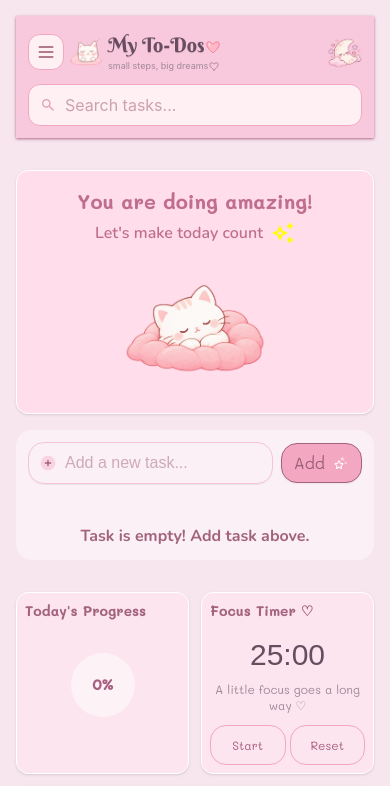
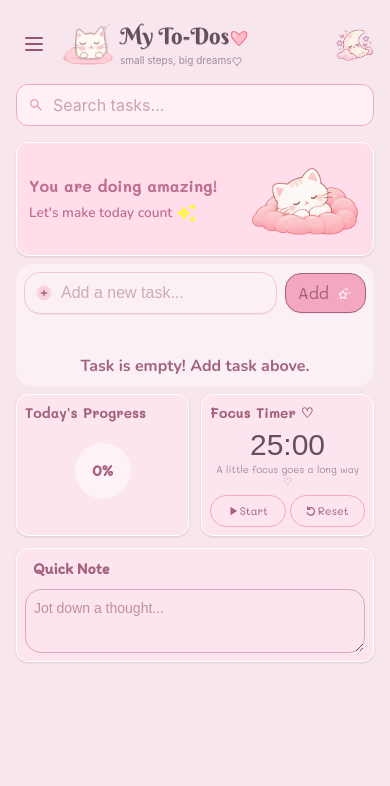
Before and after one commit to dreamiegenie/TO_DO-List, a React (Vite) app: page / in a window 390 px wide. Shown: the top 786 px of the page. Built offline with nearby package versions, Linux system fonts and the light colour scheme; a web font is replaced by a local one.

Commit message:
style: refine mobile layout to match the reference
Keep greeting text beside the kitty, place progress and timer side by side, and make Quick Note full width. Keep task timestamps and Remove controls readable on small screens.

```diff
--- a/src/FocusTimer.jsx
+++ b/src/FocusTimer.jsx
@@ -30,20 +30,20 @@ export function FocusTimer() {
     }
 
     const buttonStyle =
-        "min-h-10 min-w-0 flex-1 text-xs text-[#A85F80] border border-[#F4A7C1] font-mali p-1 rounded-2xl flex items-center justify-center hover:bg-[#A85F80] hover:text-white cursor-pointer duration-300 lg:min-h-0 lg:gap-2 lg:p-2 lg:text-sm lg:@min-[220px]:flex-none lg:@min-[220px]:px-5 lg:@min-[220px]:text-base";
+        "min-h-8 min-w-0 flex-1 gap-0.5 text-[11px] text-[#A85F80] border border-[#F4A7C1] font-mali p-1 rounded-2xl flex items-center justify-center hover:bg-[#A85F80] hover:text-white cursor-pointer transition-colors duration-300 lg:min-h-0 lg:gap-2 lg:p-2 lg:text-sm lg:@min-[220px]:flex-none lg:@min-[220px]:px-5 lg:@min-[220px]:text-base";
 
     return (
-        <div className="flex min-w-0 flex-col items-center gap-3 pt-4 lg:gap-5 lg:p-2 lg:@min-[220px]:p-5">
+        <div className="flex min-w-0 flex-col items-center gap-2 pt-1 lg:gap-5 lg:p-2 lg:@min-[220px]:p-5">
 
-            <div className="flex min-w-0 flex-col items-center gap-2">
+            <div className="flex min-w-0 flex-col items-center lg:gap-2">
 
 
-                <p className="font-gummy text-3xl text-[#684D60] sm:text-4xl lg:@min-[220px]:text-5xl">
+                <p className="font-gummy text-3xl text-[#684D60] lg:text-4xl lg:@min-[220px]:text-5xl">
                     {String(minutes).padStart(2, "0")}:
                     {String(seconds).padStart(2, "0")}
                 </p>
 
-                <p className="font-mali text-center text-xs text-[#A18A98] lg:text-left">
+                <p className="font-mali text-center text-[10px] leading-3 text-[#A18A98] lg:text-left lg:text-xs lg:leading-4">
                     {secondsLeft === 0
                         ? "Session complete! 🌸"
                         : isRunning
@@ -64,6 +64,11 @@ export function FocusTimer() {
                         setIsRunning(prev => !prev);
                     }}
                 >
+                    <svg aria-hidden="true" viewBox="0 0 12 12" className="size-2.5 shrink-0 fill-current lg:hidden">
+                        {isRunning
+                            ? <path d="M2 1h3v10H2zm5 0h3v10H7z" />
+                            : <path d="m3 1 8 5-8 5z" />}
+                    </svg>
                     {isRunning ? "Pause" : "Start"}
                 </button>
 
@@ -71,6 +76,9 @@ export function FocusTimer() {
                     type="button"
                     className={buttonStyle}
                     onClick={handleReset}>
+                    <svg aria-hidden="true" viewBox="0 0 12 12" className="size-2.5 shrink-0 fill-none stroke-current lg:hidden" strokeWidth="1.5" strokeLinecap="round" strokeLinejoin="round">
+                        <path d="M2 4a4.5 4.5 0 1 1-.5 4M2 1v3h3" />
+                    </svg>
                     Reset
                 </button>
 
--- a/src/Greetings.jsx
+++ b/src/Greetings.jsx
@@ -5,19 +5,19 @@ export function Greetings (){
 
     return(
         <>
-            <div className="border border-white shadow rounded-xl bg-[#FFDDEB] m-4  ">
+            <div className="border border-white shadow rounded-xl bg-[#FFDDEB] mx-4 mt-4 mb-2 lg:mb-4">
 
-                <div className='flex min-w-0 flex-col items-center justify-evenly gap-2 p-4 text-center sm:flex-row sm:text-left lg:gap-0 lg:p-0'>
+                <div className='grid h-24 min-w-0 grid-cols-[minmax(0,1fr)_34%] items-center gap-2 px-3 text-left min-[375px]:h-28 sm:h-40 sm:px-4 lg:flex lg:h-auto lg:justify-evenly lg:gap-0 lg:p-0'>
                     {/* <h2 className='text-pink-300 font-itim'>Tenderly</h2> */}
                     <div className='flex min-w-0 flex-col gap-1.5'>
-                        <span className="text-[#bf6f8d] text-xl font-bold font-mali lg:text-2xl">You are doing amazing!</span>
-                        <span className="text-[#bf6f8d] text-base font-semibold font-body flex items-center justify-center gap-2 sm:justify-start lg:text-xl">Let's make today count
+                        <span className="text-[#bf6f8d] text-[clamp(0.8rem,4.1vw,1.125rem)] leading-snug font-bold font-mali sm:text-xl lg:text-2xl">You are doing amazing!</span>
+                        <span className="text-[#bf6f8d] text-[clamp(0.7rem,3.5vw,1rem)] font-semibold font-body flex items-center gap-1 lg:gap-2 lg:text-xl">Let's make today count
                             <svg xmlns="http://www.w3.org/2000/svg" width="1.5em" height="1.5em" className="shrink-0" viewBox="0 0 24 24"><title>stars-outline</title><path fill="#FFFF00"
                             d="m9 4l2.5 5.5L17 12l-5.5 2.5L9 20l-2.5-5.5L1 12l5.5-2.5zm0 4.83L8 11l-2.17 1L8 13l1 2.17L10 13l2.17-1L10 11zM19 9l-1.26-2.74L15 5l2.74-1.25L19
                             1l1.25 2.75L23 5l-2.75 1.26zm0 14l-1.26-2.74L15 19l2.74-1.25L19 15l1.25 2.75L23 19l-2.75 1.26z"/></svg>
                         </span>
                     </div>
-                <img src={mainKitty} alt='a transparent png of a sleeping kitty' width={200} className="w-36 max-w-full shrink-0 lg:w-[200px]" />
+                <img src={mainKitty} alt='a transparent png of a sleeping kitty' width={200} className="h-24 w-full max-w-full justify-self-end object-contain min-[375px]:h-28 sm:h-40 lg:h-auto lg:w-[200px] lg:shrink-0" />
                 </div>
             </div>
 
--- a/src/Navigation.jsx
+++ b/src/Navigation.jsx
@@ -14,7 +14,7 @@ export function Navigation ({isMenuOpen, onToggleMenu, menuButtonRef, searchQuer
 
     return (
         <>
-            <nav aria-label="Main navigation" className="grid grid-cols-[auto_minmax(0,1fr)_auto] gap-x-1 gap-y-2 bg-[#F8C8DC] mrounded-[14px] p-3 m-4 items-center shadow shadow-[#B77996] lg:flex lg:justify-between lg:gap-0">
+            <nav aria-label="Main navigation" className="grid grid-cols-[auto_minmax(0,1fr)_auto] gap-x-2 gap-y-3 bg-transparent p-0 mx-4 mt-4 mb-0 items-center lg:m-4 lg:flex lg:justify-between lg:gap-0 lg:bg-[#F8C8DC] lg:p-3 lg:shadow lg:shadow-[#B77996]">
                 <button
                     ref={menuButtonRef}
                     type="button"
@@ -22,9 +22,9 @@ export function Navigation ({isMenuOpen, onToggleMenu, menuButtonRef, searchQuer
                     aria-expanded={isMenuOpen}
                     aria-controls="task-navigation"
                     onClick={onToggleMenu}
-                    className="flex size-9 shrink-0 items-center justify-center rounded-xl border border-[#F4A7C1] bg-[#FFF0F4] text-[#9a536e] lg:hidden"
+                    className="flex size-9 shrink-0 items-center justify-center rounded-xl text-[#9a536e] lg:hidden"
                 >
-                    <svg aria-hidden="true" width="20" height="20" viewBox="0 0 24 24" fill="none" stroke="currentColor" strokeWidth="2" strokeLinecap="round">
+                    <svg aria-hidden="true" width="24" height="24" viewBox="0 0 24 24" fill="none" stroke="currentColor" strokeWidth="2" strokeLinecap="round">
                         <path d={isMenuOpen ? "M6 6l12 12M6 18L18 6" : "M4 6h16M4 12h16M4 18h16"}/>
                     </svg>
                 </button>
@@ -32,10 +32,10 @@ export function Navigation ({isMenuOpen, onToggleMenu, menuButtonRef, searchQuer
 
 
                 <div className="flex min-w-0 items-center gap-1 lg:gap-2">
-                        <svg xmlns="http://www.w3.org/2000/svg" width="100" height="80" viewBox="0 0 260 215" fill="none" aria-hidden="true" className="h-12 w-9 shrink-0 overflow-visible sm:w-14 lg:h-20 lg:w-[100px]">
+                        <svg xmlns="http://www.w3.org/2000/svg" width="100" height="80" viewBox="0 0 260 215" fill="none" aria-hidden="true" className="h-14 w-10 shrink-0 overflow-visible min-[375px]:w-14 lg:h-20 lg:w-[100px]">
                             <ellipse cx="130" cy="174" rx="115" ry="30" fill="#F8B6C1"/>
                             <path d="M25 168Q18 146 45 141Q52 117 86 127Q107 113 129 133Q157 117 179 133Q217 126 225 153Q247 160 235 180Q218 200 173 198H73Q30 197 25 168Z" fill="#FFD1D8" stroke="#F5A5AF" strokeWidth="2.5"/>
-                            <path d="M75 148Q69 104 79 48Q83 35 103 51L117 65Q146 55 161 65L186 34Q199 21 205 48L211 102Q227 143 201 161Q183 178 141 178H111Q77 176 75 148Z" className="kitty-breathe" fill="#FFF9F6" stroke="#995F55" strokeWidth="3.5" strokeLineJoin="round"/>
+                            <path d="M75 148Q69 104 79 48Q83 35 103 51L117 65Q146 55 161 65L186 34Q199 21 205 48L211 102Q227 143 201 161Q183 178 141 178H111Q77 176 75 148Z" className="kitty-breathe" fill="#FFF9F6" stroke="#995F55" strokeWidth="3.5" strokeLinejoin="round"/>
                             <path d="M87 57L101 65L84 80Z M182 61L199 45L202 79Z" fill="#FFB6BE"/>
                             <path d="M92 104Q107 117 120 102 M158 101Q169 115 182 99"   className="kitty-eyes" stroke="#805047" strokeWidth="4.5" strokeLinecap="round"/>
                             <ellipse cx="104" cy="128" rx="14" ry="10" fill="#FBC4C8"/>
@@ -50,11 +50,11 @@ export function Navigation ({isMenuOpen, onToggleMenu, menuButtonRef, searchQuer
                             <text x="222" y="32" fontSize="17" fill="#D48FA8" fontWeight="bold">z</text></g>
                         </svg>
                 <div className="min-w-0">
-                    <h3 className="whitespace-nowrap text-[#684D60] font-heading text-xl text-shadow-2xs sm:text-3xl lg:text-4xl">My To-Dos
-                            <svg xmlns="http://www.w3.org/2000/svg" width="26" height="26" viewBox="0 0 32 32" fill="none" className="inline size-4 lg:size-[26px]">
-                            <path d="M16 28 C12 24 3.5 17.5 3.5 10.5 C3.5 4.5 10.5 3.5 16 11 C21.5 3.5 28.5 4.5 28.5 10.5 C28.5 17.5 20 24 16 28 Z" fill="#FFB9C9" stroke="#F47791" strokeWidth="1.8" strokeLineJoin="round"/>
+                    <h3 className="whitespace-nowrap text-[#684D60] font-heading text-[clamp(1.25rem,5.8vw,1.625rem)] text-shadow-2xs sm:text-3xl lg:text-4xl">My To-Dos
+                            <svg xmlns="http://www.w3.org/2000/svg" width="26" height="26" viewBox="0 0 32 32" fill="none" className="inline size-5 lg:size-[26px]">
+                            <path d="M16 28 C12 24 3.5 17.5 3.5 10.5 C3.5 4.5 10.5 3.5 16 11 C21.5 3.5 28.5 4.5 28.5 10.5 C28.5 17.5 20 24 16 28 Z" fill="#FFB9C9" stroke="#F47791" strokeWidth="1.8" strokeLinejoin="round"/>
                             <path d="M9 9 C8 11 8.5 13 9.5 14" stroke="#FFF0F4" strokeWidth="2" strokeLinecap="round" /></svg> </h3>
-                    <p className="font-bod whitespace-nowrap text-[#A18A98] text-[9px] flex items-center lg:mx-2.5 lg:text-xs">small steps, big dreams <svg xmlns="http://www.w3.org/2000/svg" width="20" height="20" viewBox="0 0 32 32" fill="none" className="inline size-3 shrink-0 lg:size-5"><path d="M16 27 C13.3 24.5 5 18.5 5 12 C5 6.5 12 5.5 16 11 C20 5.5 27 6.5 27 12 C27 18.5 18.7 24.5 16 27 Z" stroke="#af8398" strokeWidth="2.5" strokeLinecap="round" strokeLineJoin="round"/></svg></p>
+                    <p className="font-bod whitespace-nowrap text-[#A18A98] text-[10px] flex items-center lg:mx-2.5 lg:text-xs">small steps, big dreams <svg xmlns="http://www.w3.org/2000/svg" width="20" height="20" viewBox="0 0 32 32" fill="none" className="inline size-3 shrink-0 lg:size-5"><path d="M16 27 C13.3 24.5 5 18.5 5 12 C5 6.5 12 5.5 16 11 C20 5.5 27 6.5 27 12 C27 18.5 18.7 24.5 16 27 Z" stroke="#af8398" strokeWidth="2.5" strokeLinecap="round" strokeLinejoin="round"/></svg></p>
                 </div>
                 </div>
                 <div className="contents lg:flex lg:items-center lg:gap-8">
@@ -70,7 +70,7 @@ export function Navigation ({isMenuOpen, onToggleMenu, menuButtonRef, searchQuer
                         onChange={event => onSearchChange(event.target.value)}
                         className="w-full min-w-0 border border-[#F4A7C1] bg-[#FFF0F4] text-[#9a536e] py-2 pl-9 pr-2 rounded-xl focus:outline-none focus:ring-1 lg:w-auto lg:py-1"/>
                     </div>
-                    <button type="button" onClick={toggleButton} aria-label={darkMode ? "Switch to light mode" : "Switch to dark mode"} aria-pressed={darkMode} className="col-start-3 row-start-1 size-9 shrink-0 hover:-translate-y-1 transition-transform duration-300 lg:mx-4 lg:size-[50px]">
+                    <button type="button" onClick={toggleButton} aria-label={darkMode ? "Switch to light mode" : "Switch to dark mode"} aria-pressed={darkMode} className="col-start-3 row-start-1 size-10 shrink-0 hover:-translate-y-1 transition-transform duration-300 lg:mx-4 lg:size-[50px]">
                         { darkMode?  <img src={sun} alt="" width={50}/> :  <img src={moon} alt="" width={50} />}
                         </button>
                 </div>
--- a/src/TaskSection.jsx
+++ b/src/TaskSection.jsx
@@ -14,25 +14,28 @@ export function TaskSection({todoList, isSearching, newTasks,setNewTasks,handleS
 
     const listItems = todoList.map(todo => (
 
-        <li key={todo.id} className="bg-white rounded-3xl p-2 pt-4 border border-[#d392a7c7] shadow-xxs mb-2">
-            <div className="flex justify-between items-center gap-2 mx-1 lg:mx-4">
+        <li key={todo.id} className="bg-white rounded-xl p-2.5 border border-[#d392a7c7] shadow-xxs mb-2 lg:rounded-3xl lg:p-2 lg:pt-4">
+            <div className="flex justify-between items-center gap-2 lg:mx-4">
                 <div className="flex min-w-0 flex-1 items-center gap-2">
                     <input type="checkbox" aria-label={`Mark ${todo.task} as ${todo.completed ? 'incomplete' : 'complete'}`} checked={todo.completed} onChange={() => handleToggle(todo.id)} className="w-6 h-6 shrink-0 rounded-full appearance-none border-2 border-[#DAA3B8] bg-white checked:bg-[#F4A4C3] checked:border-[#F4A4C3] cursor-pointer transition-all duration-300 checked:after:content-['✓'] checked:after:text-white checked:after:flex checked:after:justify-center checked:after:items-center checked:after:text-sm"/>
-                    <span style={{textDecoration: todo.completed? "line-through ": "none" }} className="min-w-0 [overflow-wrap:anywhere] font-gummy text-[#a8637c]">{todo.task}</span>
+                    <div className="min-w-0 flex-1">
+                        <span style={{textDecoration: todo.completed? "line-through ": "none" }} className="block min-w-0 text-xs [overflow-wrap:anywhere] font-gummy text-[#a8637c] min-[375px]:text-sm lg:text-base">{todo.task}</span>
+                        <span className="mt-0.5 block text-[10px] font-itim text-[#eeb9cc] min-[375px]:text-xs lg:hidden">{getTaskTimestamp(todo)}</span>
+                    </div>
                 </div>
 
             <button type="button" aria-label={`Remove ${todo.task}`} onClick={() => removeTask(todo.id)}
-                className="flex min-h-10 shrink-0 items-center gap-1.5 px-2 py-1.5 rounded-full bg-[#FFF0F5] border border-[#F6C3D5] text-[#C17694] hover:bg-[#FFE3EE] hover:shadow-sm transition-all duration-200 sm:px-3 lg:min-h-0">
+                className="flex min-h-9 shrink-0 items-center gap-1 px-2 py-1.5 rounded-full bg-[#FFF0F5] border border-[#F6C3D5] text-[#C17694] hover:bg-[#FFE3EE] hover:shadow-sm transition-all duration-200 min-[375px]:px-3 lg:min-h-0 lg:gap-1.5">
                 <svg xmlns="http://www.w3.org/2000/svg" width="18" height="18" viewBox="0 0 64 64" fill="none">
                 <path d="M24 12C24 9.8 25.8 8 28 8H36C38.2 8 40 9.8 40 12V14H47C48.7 14 50 15.3 50 17C50 18.7 48.7 20 47 20H17C15.3 20 14 18.7 14 17C14 15.3 15.3 14 17 14H24V12Z" fill="#F8BFD2" stroke="#C97C9A" strokeWidth="2.2" strokeLinejoin="round"/>
                 <path d="M20 22H44L42 49C41.8 52 39.3 54.4 36.3 54.4H27.7C24.7 54.4 22.2 52 22 49L20 22Z" fill="#FFDCE8" stroke="#C97C9A" strokeWidth="2.2" strokeLinejoin="round"/>
                 <path d="M27 28V45M32 28V45M37 28V45" stroke="#E89AB7" strokeWidth="2.4" strokeLinecap="round"/>
                 <path d="M32 39C29.8 36.8 26.5 35.6 26.5 32.5C26.5 30.4 28.1 29 30.1 29C31.3 29 32 29.6 32 29.6C32 29.6 32.7 29 33.9 29C35.9 29 37.5 30.4 37.5 32.5C37.5 35.6 34.2 36.8 32 39Z" fill="#F7A9C4"/>
                 </svg>
-                <span className="hidden font-bold font-body sm:inline">remove</span>
+                <span className="font-body text-xs capitalize lg:text-base lg:font-bold lg:normal-case">remove</span>
             </button>
             </div>
-                <span className="text-[#eeb9cc] text-xs font-itim pl-9 lg:px-12">{getTaskTimestamp(todo)}</span>
+                <span className="hidden text-[#eeb9cc] text-xs font-itim lg:inline lg:px-12">{getTaskTimestamp(todo)}</span>
         </li>
 
 
@@ -41,7 +44,7 @@ export function TaskSection({todoList, isSearching, newTasks,setNewTasks,handleS
 
     return(
         <>
-            <div className="min-w-0 rounded-2xl bg-white/40 m-4 p-3 sm:p-4 lg:p-6">
+            <div className="min-w-0 rounded-2xl bg-white/40 mx-4 mt-2 mb-0 p-2 sm:p-4 lg:m-4 lg:p-6">
                 <form onSubmit={handleSubmit}>
                     <div className="flex min-w-0 items-center gap-2 lg:gap-4">
                         <div className="relative min-w-0 flex-1">
@@ -59,7 +62,7 @@ export function TaskSection({todoList, isSearching, newTasks,setNewTasks,handleS
                     </div>
                 </form>
 
-                <div className="mt-10">
+                <div className="mt-3 lg:mt-10">
                     <ul>
                         {todoList.length === 0? <li className="font-bold text-[#a3637c] text-center mt-10 font-body">{isSearching ? "No tasks match your search." : "Task is empty! Add task above."}</li> : listItems}
                     </ul>
--- a/src/Widgets.jsx
+++ b/src/Widgets.jsx
@@ -11,12 +11,12 @@ export function Widgets({todoList}) {
 
     return (
         <>
-            <aside className="m-2 grid min-w-0 grid-cols-2 gap-3 p-2 lg:flex lg:flex-col lg:gap-4">
+            <aside className="mx-2 my-2 grid min-w-0 grid-cols-2 gap-3 px-2 lg:flex lg:flex-col lg:gap-4 lg:p-2">
                 {/* progress widget */}
                 <div className="min-w-0 border border-white shadow bg-[#FCE5EE] rounded-xl p-2 lg:px-4">
                     <h2 className="font-bold font-mali text-sm text-[#a3637c] lg:text-base">Today's Progress</h2>
-                    <div className="w-24 h-24 rounded-full flex items-center justify-center mt-4 m-auto" style={{ background: `conic-gradient(#F4A7C1  ${progress}%, #FCE5EE 0)`}}>
-                            <div className="w-16 h-16 bg-white/50 rounded-full flex items-center justify-center "> <span className="font-itim font-extrabold text-[#A85F80]">{`${progress}`}%</span></div>
+                    <div className="w-20 h-20 rounded-full flex items-center justify-center mt-2 m-auto lg:w-24 lg:h-24 lg:mt-4" style={{ background: `conic-gradient(#F4A7C1  ${progress}%, #FCE5EE 0)`}}>
+                            <div className="w-14 h-14 bg-white/50 rounded-full flex items-center justify-center lg:w-16 lg:h-16"> <span className="font-itim font-extrabold text-[#A85F80]">{`${progress}`}%</span></div>
                     </div>
 
                 </div>
@@ -28,8 +28,8 @@ export function Widgets({todoList}) {
                 </div>
 
                 <div className="col-span-2 min-w-0 border border-white shadow bg-[#FCE5EE] rounded-xl p-2 lg:col-span-1">
-                    <p className="font-semibold font-itim px-4 py-2 text-xl text-[#a3637c]">Quick Note</p>
-                    <textarea rows={5} aria-label="Quick note" placeholder="Jot down a thought..." className="block w-full min-w-0 resize-y border border-[#d9aabd] rounded-2xl font-gummy px-2 py-2 text-[#823b56]"/>
+                    <p className="font-semibold font-itim px-2 pb-2 text-base text-[#a3637c] lg:px-4 lg:py-2 lg:text-xl">Quick Note</p>
+                    <textarea rows={5} aria-label="Quick note" placeholder="Jot down a thought..." className="block h-16 w-full min-w-0 resize-y border border-[#d9aabd] rounded-2xl font-gummy px-2 py-2 text-sm text-[#823b56] lg:h-auto lg:text-base"/>
                 </div>
             </aside>
 
```
